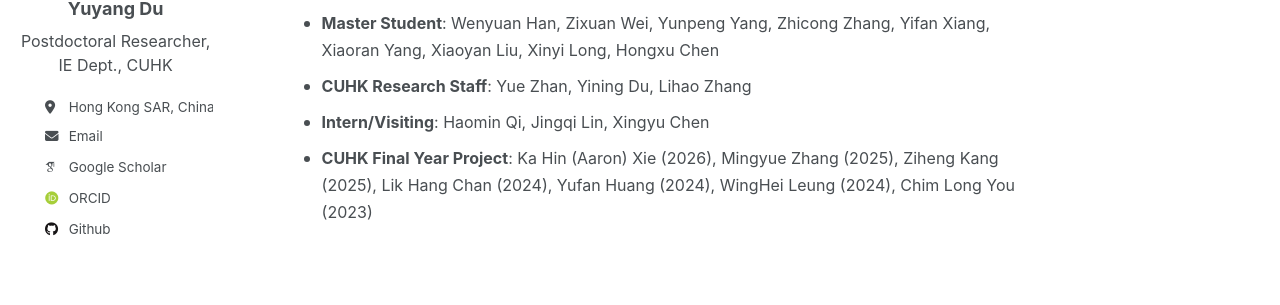
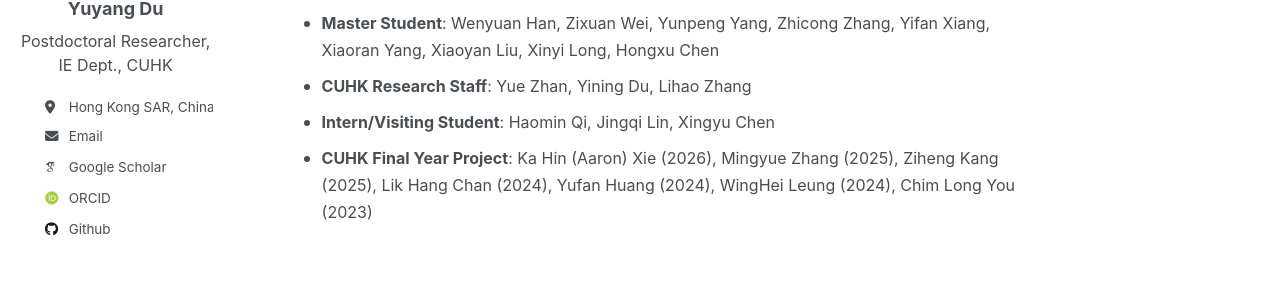
Before and after one commit to yuyangdu01/yuyangdu01.github.io, a Jekyll site: the page built from _pages/service.md, in a window 1280 px wide and 900 px high, scrolled down 864 px. Shown: the part 303-608 px from the top of the window. Built offline with Jekyll 4.4.1, drawn with Linux system fonts in a browser that asks for light colours; some web fonts are replaced.

Commit message:
Update service.md

```diff
--- a/_pages/service.md
+++ b/_pages/service.md
@@ -54,6 +54,6 @@ Mentorship
 * <font size=3> <b>PhD Student</b>: <a href="https://scholar.google.com/citations?user=pUIWEZAAAAAJ">Feifan Zhang</a> (IE), <a href="https://scholar.google.com/citations?user=zHMaH24AAAAJ">Liujianfu Wang</a> (IE), <a href="https://scholar.google.com/citations?user=-PdrGCIAAAAJ">Shiqi Xu</a> (IE), <a href="https://ieeexplore.ieee.org/author/37089175010">Yirun Wang</a> (IE), Yuchen Pan (IE), Qun Yang (IE), <a href="https://scholar.google.com/citations?user=o8vGH6kAAAAJ">Hongwei Cui</a> (IE), <a href="https://scholar.google.com/citations?user=wHMRoIUAAAAJ">Kexin Chen</a> (CSE), Yiyi Zhang (CSE), <a href="https://scholar.google.com/citations?user=XSQsbRsAAAAJ">Xilin Dang</a> (CSE)</font>
 * <font size=3> <b>Master Student</b>: Wenyuan Han, Zixuan Wei, Yunpeng Yang, Zhicong Zhang, Yifan Xiang, Xiaoran Yang, Xiaoyan Liu, Xinyi Long, Hongxu Chen</font>
 * <font size=3> <b>CUHK Research Staff</b>: Yue Zhan, Yining Du, Lihao Zhang</font>
-* <font size=3> <b>Intern/Visiting</b>: Haomin Qi, Jingqi Lin, Xingyu Chen</font>
+* <font size=3> <b>Intern/Visiting Student</b>: Haomin Qi, Jingqi Lin, Xingyu Chen</font>
 * <font size=3> <b>CUHK Final Year Project</b>: Ka Hin (Aaron) Xie (2026), Mingyue Zhang (2025), Ziheng Kang (2025), Lik Hang Chan (2024), Yufan Huang (2024), WingHei Leung (2024), Chim Long You (2023)</font>
 </div>
```
